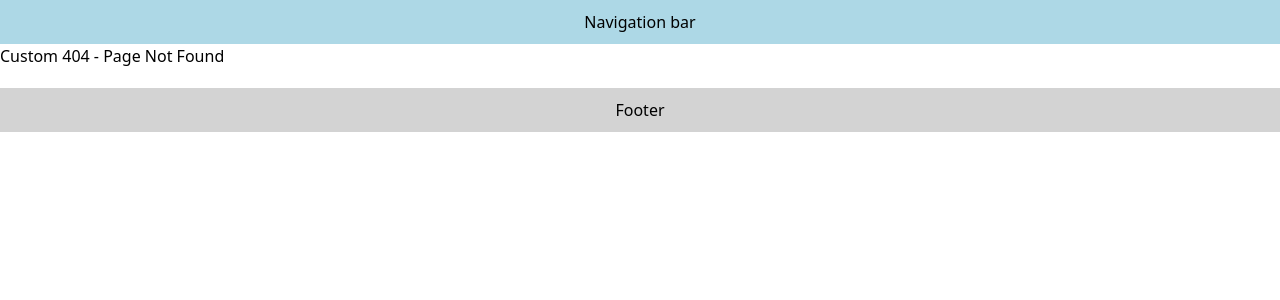
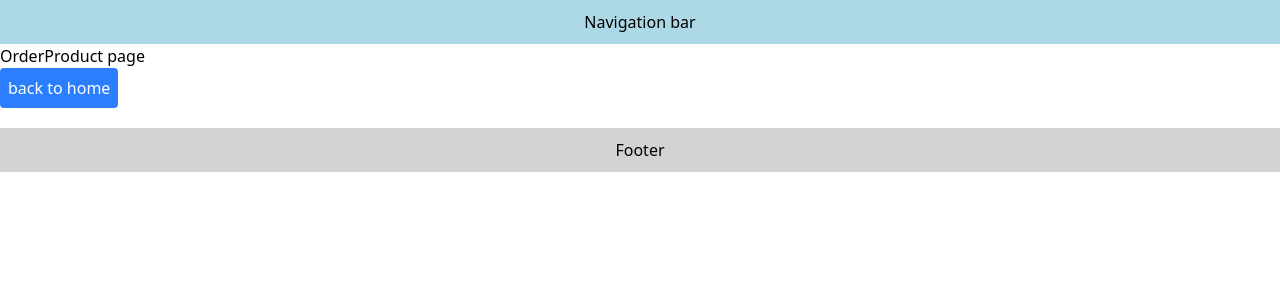
Before and after one commit to IbrahimNourEldeen/Next.js-Tutorial, a Next.js app: page /order-product in a window 1280 px wide. Before the commit this address had no page. Shown: the top 300 px of the page. Built offline with nearby package versions, Linux system fonts and the light colour scheme.

Commit message:
Navigating Programmatically

```diff
--- /dev/null
+++ b/src/app/order-product/page.tsx
@@ -0,0 +1,14 @@
+'use client';
+import { useRouter } from "next/navigation";
+export default function OrderProduct() {
+    const router = useRouter();
+    const handleClick = () => {
+        router.push('/');
+    }
+  return (
+    <>
+    <h1>OrderProduct page</h1>
+    <button onClick={handleClick} className="bg-blue-500 text-white text-bold p-2 rounded   ">back to home</button>
+    </>
+  )
+}
```
